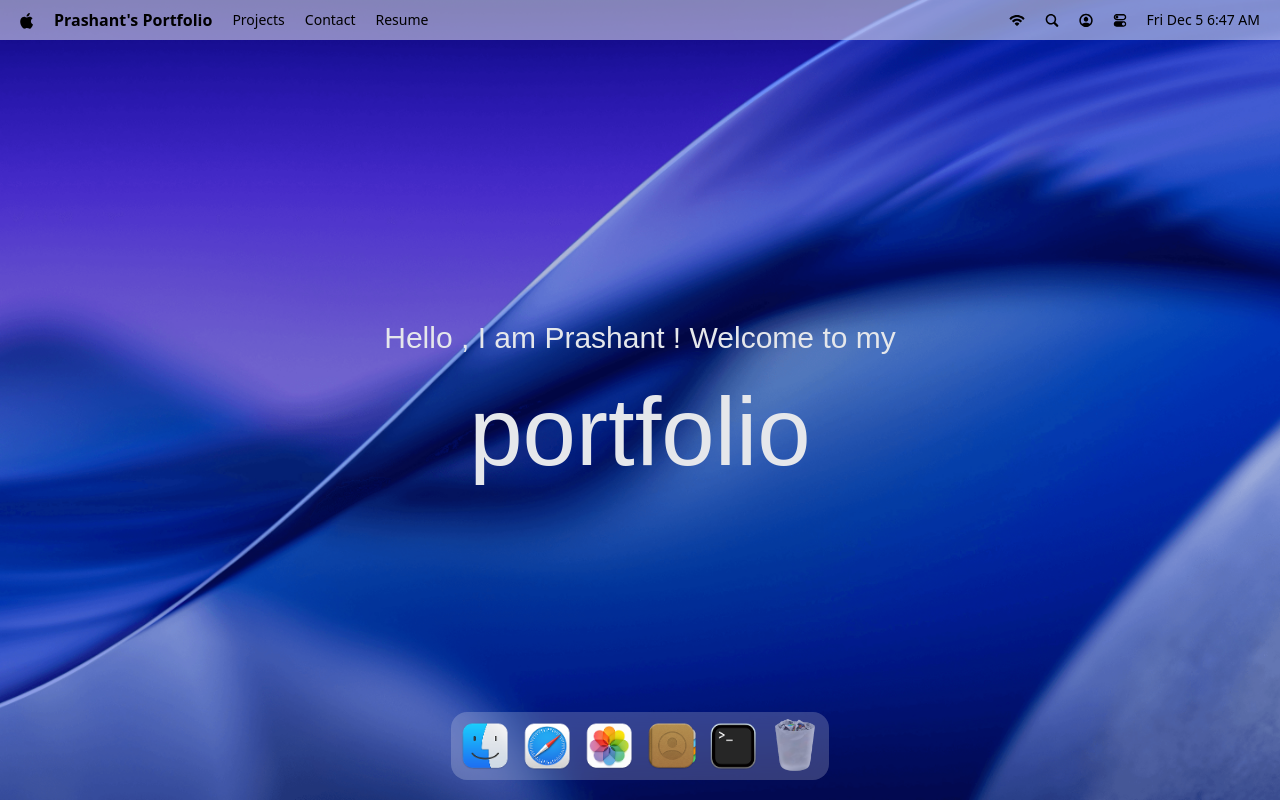
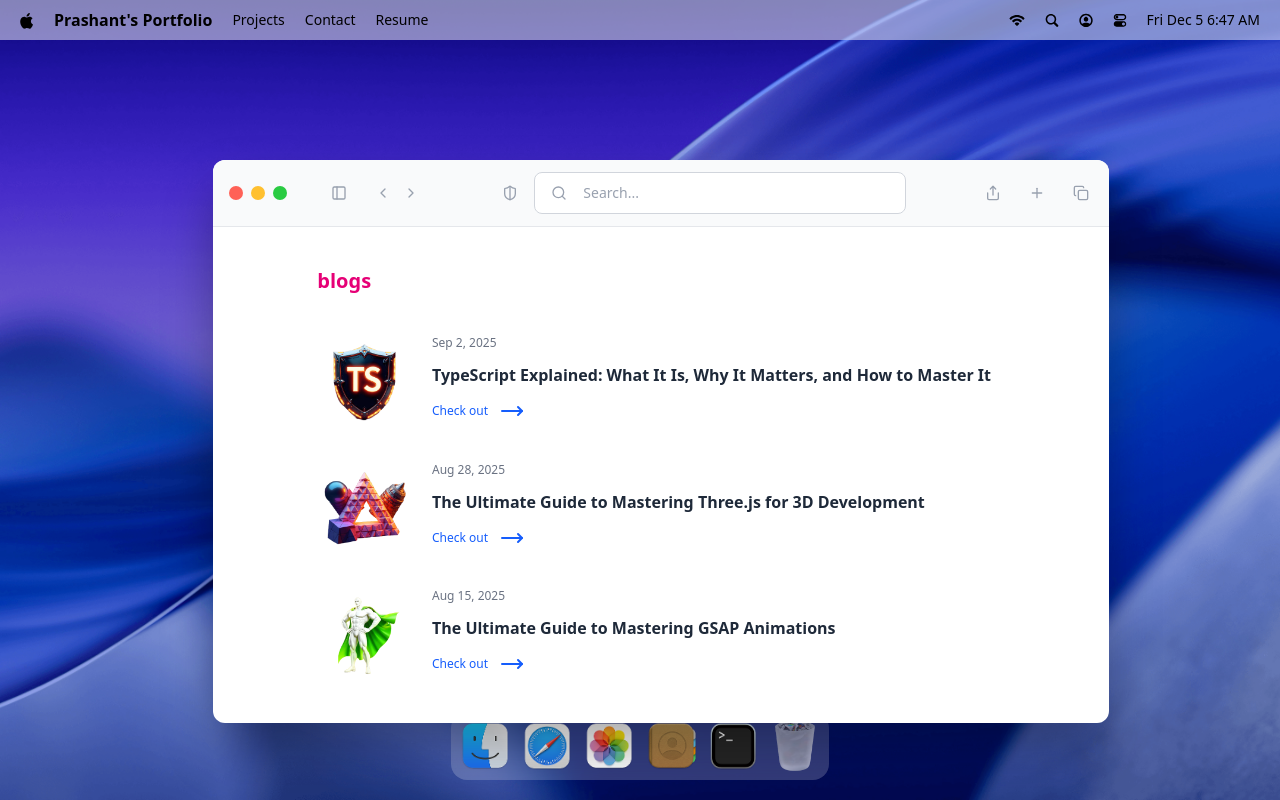
Before and after one commit to prashantbisht2006/Portfolio, a React (Vite) app: page / in a window 1280 px wide. Both pictures are taken after a click on the button 547 px from the left and 746 px from the top of the page. Built offline with nearby package versions, Linux system fonts and the light colour scheme; a web font is replaced by a local one.

Commit message:
browser window

```diff
--- a/src/App.jsx
+++ b/src/App.jsx
@@ -2,6 +2,7 @@ import React from 'react';
 import Navbar from '#components/Navbar';
 import Welcome from '#components/Welcome';
 import TerminalWindow from '#windows/Terminall';
+import Safari from '#windows/Safari';
 import { Dock } from '#components/Dock';
 import gsap from 'gsap';
 import { Draggable } from 'gsap/Draggable';
@@ -14,6 +15,7 @@ const App = () => {
       <Welcome/>
       <Dock/>
       <TerminalWindow/>
+      <Safari/>
     </main>
   )
 }
--- a/src/components/Navbar.jsx
+++ b/src/components/Navbar.jsx
@@ -1,11 +1,10 @@
 import React from 'react'
-import { navLinks, navIcons } from '#constants';
-import dayjs from 'dayjs';
-import useWindowStore from '#store/window'; // ✅ NEW IMPORT
+import { navLinks,navIcons} from '#constants';
+import dayjs, { Dayjs } from 'dayjs';
+import useWindowStore from '#store/window';
 
 const Navbar = () => {
-  const { windows } = useWindowStore(); // ✅ To read which window is open
-
+  const { windows } = useWindowStore();
   return (
     <nav>
         <div>
@@ -13,42 +12,24 @@ const Navbar = () => {
             <p className='font-bold'>Prashant's Portfolio</p>
 
             <ul>
-          {navLinks.map(({ id, name }) => (
-            <li key={id}>
+                {navLinks.map(({id,name})=>(<li key={id}>
                     <p>{name}</p>
-            </li>
-          ))}
+                </li>))}
             </ul>
         </div>
 
         <div>
           <ul>
-          {navIcons.map(({ id, img }) => {
-            const isOpen = windows[id]?.isOpen; // ✅ Check if that window is open
-
-            return (
-              <li key={id} className="relative flex flex-col items-center">
-                <img
-                  src={img}
-                  className="icon-hover"
-                  alt={`icon-${id}`}
-                />
-
-                {/* ✅ Underline appears ONLY when that window is open */}
-                {isOpen && (
-                  <span
-                    className="absolute -bottom-1 w-5 h-[2px] bg-black rounded-full"
-                  />
-                )}
-              </li>
-            );
-          })}
-        </ul>
-
+            {navIcons.map(({id,img})=>(<li key={id}>
+                <img src={img} className='icon-hover'
+                alt={`icon-${id}`}/>
+            </li>))}</ul>
             <time>{dayjs().format("ddd MMM D h:mm A")}</time>
         </div>
+
+
     </nav>
-  );
+  )
 }
 
-export default Navbar;
+export default Navbar
--- /dev/null
+++ b/src/windows/Safari.jsx
@@ -0,0 +1,65 @@
+import React from 'react';
+import windowWrapper from '../HOC/windowWrapper';
+import { MoveRight, Plus, Copy, Share, Search, PanelLeft, ChevronLeft, ChevronRight, ShieldHalf } from 'lucide-react';
+import { blogPosts, techStack } from '#constants';
+import Windowcontrol from '#components/windowcontrol';
+
+const Safari = () => {
+  return (
+    <>
+      <div id='window-header'>
+        <Windowcontrol target="safari" />
+
+        <PanelLeft className='ml-10 icon' />
+
+        <div className='flex items-center gap-1 ml-5'>
+          <ChevronLeft className='icon' />
+          <ChevronRight className='icon' />
+        </div>
+
+        <div className='flex-1 flex-center gap-3'>
+          <ShieldHalf className='icon' />
+          <div className='search'>
+            <Search className='icon' />
+            <input type='text' placeholder='Search...' className='flex-1' />
+          </div>
+        </div>
+
+        <div className='flex items-center gap-5'>
+          <Share className='icon' />
+          <Plus className='icon' />
+          <Copy className='icon' />
+        </div>
+      </div>
+
+      <div className='blog'>
+        <h2>blogs</h2>
+
+        <div className='space-y-8'>
+          {blogPosts.map(({ id, image, title, date, link }) => (
+            <div key={id} className='blog-post'>
+
+              <div className='col-span-2'>
+                <img src={image} alt={title} />
+              </div>
+
+              <div className='content'>
+                <p>{date}</p>
+                <h3>{title}</h3>
+
+                <a href={link} target='_blank' rel="noopener noreferrer">
+                  Check out <MoveRight className='icon-hover' />
+                </a>
+              </div>
+
+            </div>
+          ))}
+        </div>
+      </div>
+    </>
+  );
+};
+
+const SafariWindow = windowWrapper(Safari, "safari");
+
+export default SafariWindow;
```
Lines whose indentation alone changed are shown as unchanged.
